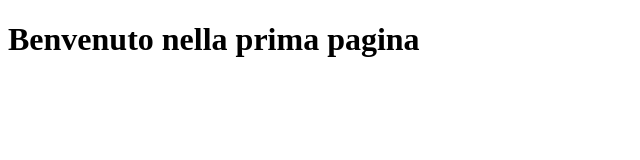
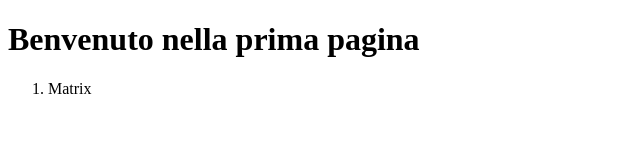
Before and after one commit to Nagimi7/test, a plain HTML site: page index.html in a window 1280 px wide. Shown: the full height of the page, 0-640 px from the left. Drawn offline with Linux system fonts and the light colour scheme.

Commit message:
aggiunta lista

```diff
--- a/index.html
+++ b/index.html
@@ -8,6 +8,10 @@
 </head>
 <body>
     <h1>Benvenuto nella prima pagina </h1>
+    <ol>
+        <li> Matrix</li>
+    </ol>
+
 
 </body>
 </html>
```
